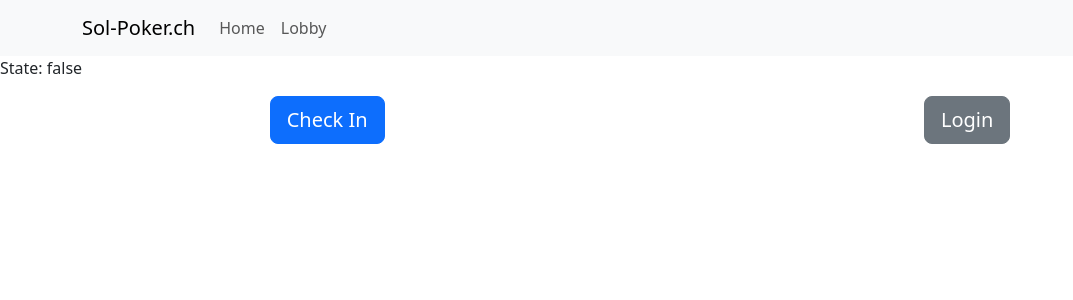
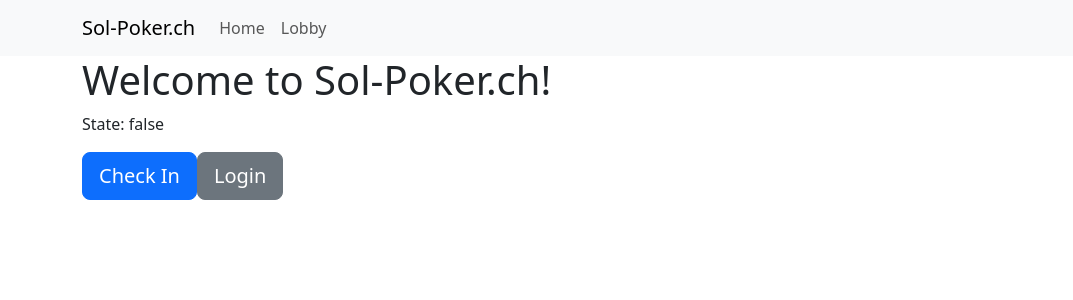
Before and after one commit to soljt/poker-app, a React (Vite) app in the folder frontend/: page / in a window 1280 px wide. Shown: the top 300 px of the page, without its empty margins (0-1073 px from the left). Built offline with nearby package versions, Linux system fonts and the light colour scheme; no server answers.

Commit message:
minor aesthetic change

```diff
--- a/frontend/src/components/CheckIn.tsx
+++ b/frontend/src/components/CheckIn.tsx
@@ -27,7 +27,7 @@ export function CheckIn() {
 
   return (
     <>
-      <div className="d-flex justify-content-around">
+      <div className="d-flex justify-content-left">
         <button className="btn btn-primary btn-lg" onClick={handleClickCheckIn}>
           Check In
         </button>
--- a/frontend/src/views/Landing.tsx
+++ b/frontend/src/views/Landing.tsx
@@ -26,7 +26,8 @@ export default function Landing() {
   }, []);
 
   return (
-    <div className="App">
+    <div className="container">
+      <h1>Welcome to Sol-Poker.ch!</h1>
       <ConnectionState isConnected={isConnected} />
       <CheckIn />
     </div>
```
